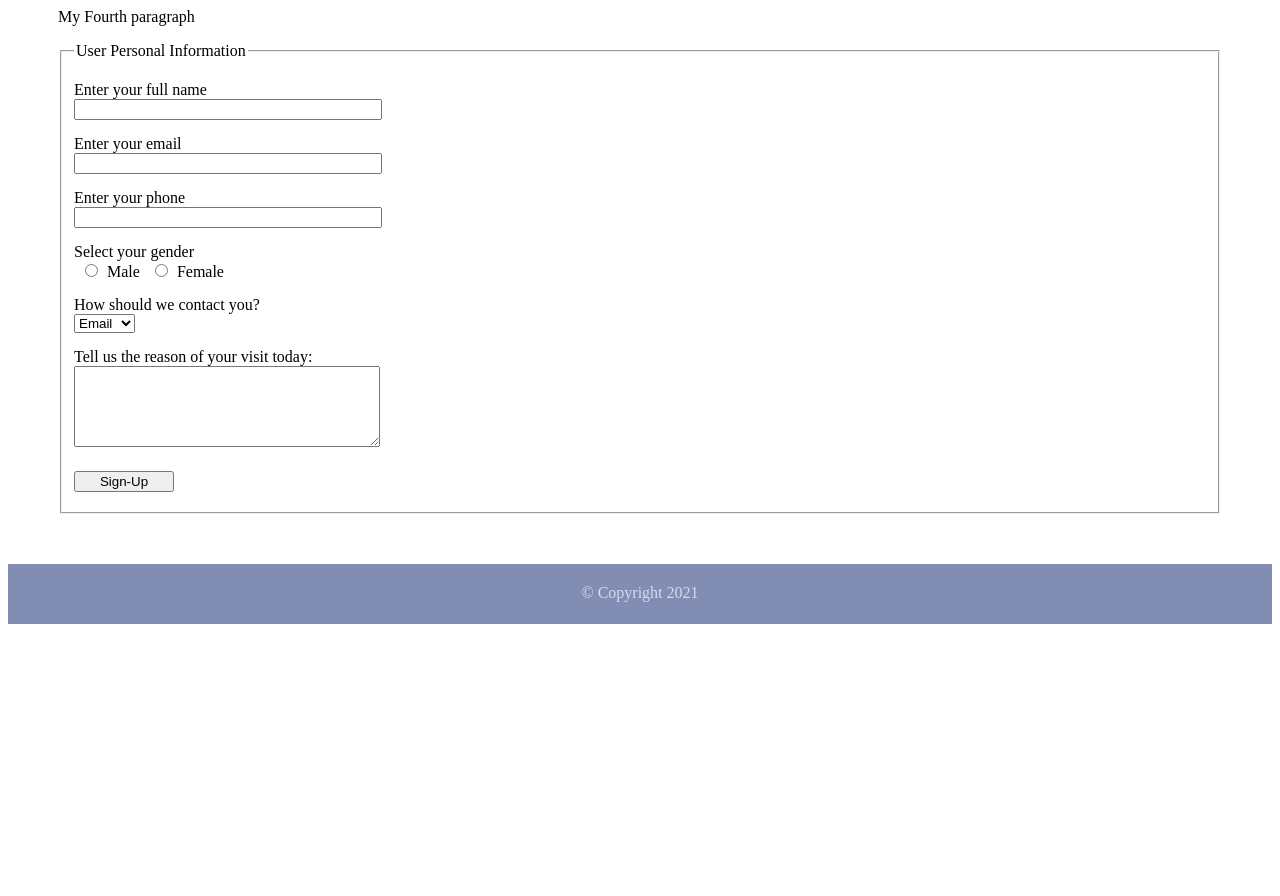
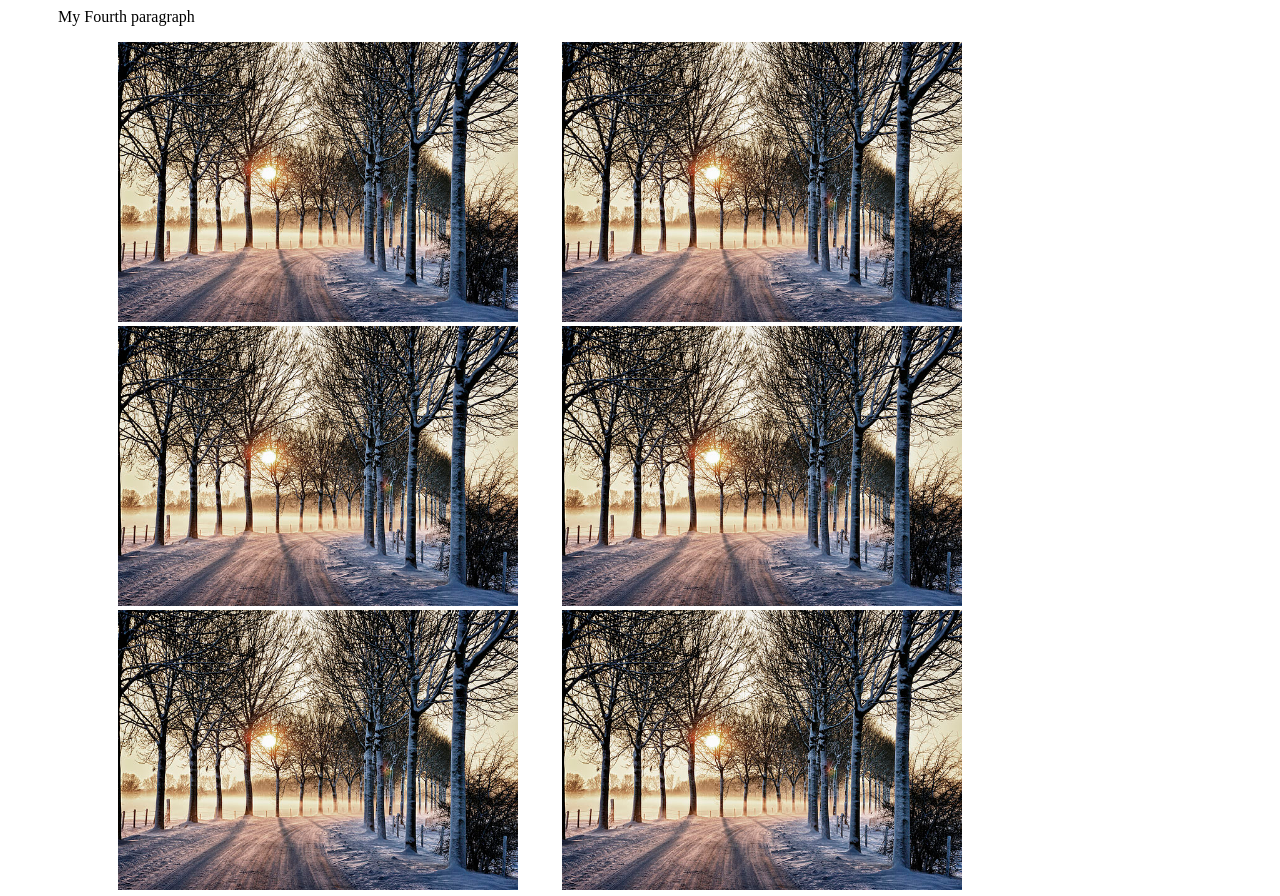
Before and after one commit to michellenaim/tutorial-website, a plain HTML site: page page4.html in a window 1280 px wide. Shown: the part 660-1556 px from the top of the page. Before the commit the page ends 1292 px from the top, so only its background shows below. Drawn offline with Linux system fonts and the light colour scheme.

Commit message:
Add images and style to page4

```diff
--- a/page4.html
+++ b/page4.html
@@ -26,32 +26,14 @@
         <h1>My Fourth Heading</h1>
         <p>My Fourth paragraph</p>
 
-        <form action="/signup" method="post">
-          <fieldset>
-            <legend>User Personal Information</legend>
-            <label>Enter your full name</label>
-            <input type="text" name="name" />
-            <label>Enter your email</label>
-            <input type="email" name="email" />
-            <label>Enter your phone</label>
-            <input type="tel" name="phone" />
-
-            <label>Select your gender</label>
-            <input type="radio" name="gender" value="male" />Male
-            <input type="radio" name="gender" value="female" />Female
-
-            <label> How should we contact you?</label>
-            <select>
-              <option value="email">Email</option>
-              <option value="phone">Phone</option>
-            </select>
-
-
-            <label>Tell us the reason of your visit today:</label>
-            <textarea cols="30" rows="5"></textarea>
-            <input type="submit" value="Sign-Up" />
-          </fieldset>
-        </form>
+        <ul id="album">
+          <li id="photo"><img src="images/winterland1.jpg" alt="Winter Land Image 1"></li>
+          <li id="photo"><img src="images/winterland2.jpg" alt="Winter Land Image 2"></li>
+          <li id="photo"><img src="images/winterland3.jpg" alt="Winter Land Image 3"></li>
+          <li id="photo"><img src="images/winterland4.jpg" alt="Winter Land Image 4"></li>
+          <li id="photo"><img src="images/winterland5.jpg" alt="Winter Land Image 5"></li>
+          <li id="photo"><img src="images/winterland6.jpg" alt="Winter Land Image 6"></li>
+        </ul>
       </main>
       <footer>&copy; Copyright 2021</footer>
     </div>
--- a/style.css
+++ b/style.css
@@ -100,3 +100,9 @@ input[type="submit"] {
     margin: 20px 0 10px 0;
     width: 100px;
 }
+
+/* Page 4 */
+
+main #album #photo img {
+    width: 400px;
+}
```
